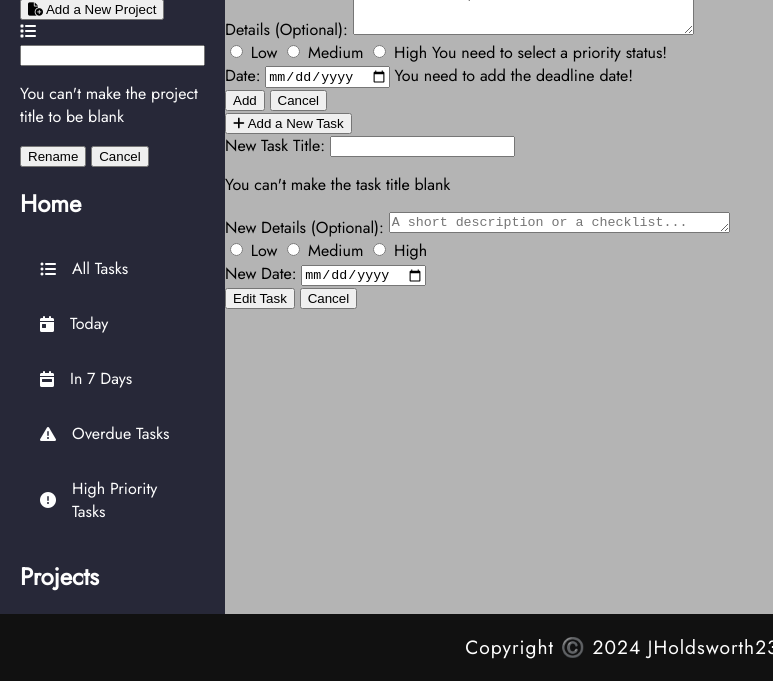
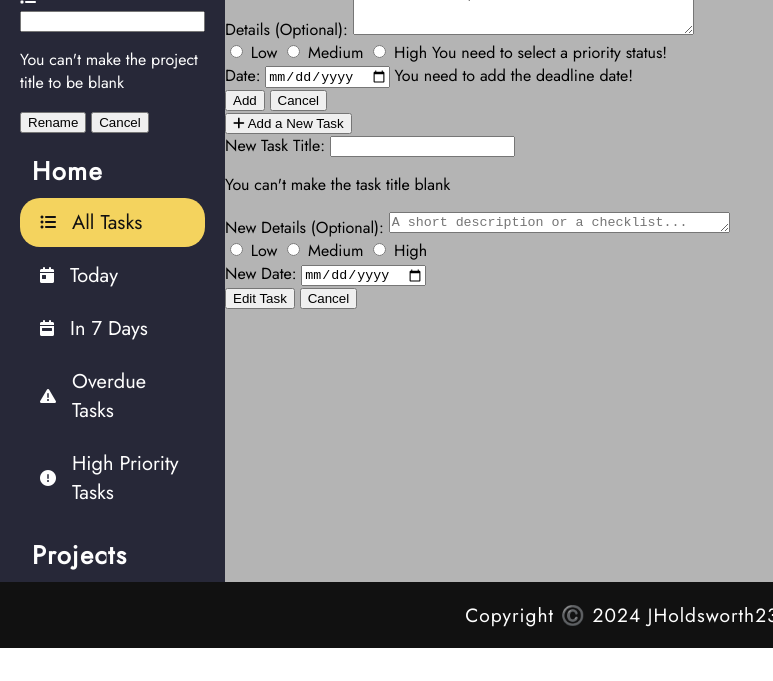
Before and after one commit to JHoldsworth23/umm-what-to-do, a website built with webpack: page template.html in a window 1280 px wide. Shown: the part 733-1414 px from the top of the page, without its empty margins (0-773 px from the left). After the commit the page ends 1381 px from the top, so only its background shows below. Built offline with nearby package versions, Linux system fonts and the light colour scheme.

Commit message:
Add styles for home panels and title

```diff
--- a/src/style.css
+++ b/src/style.css
@@ -31,12 +31,31 @@ header {
     padding: 0 20px;
 }
 
+.home h2, .projects h2 {
+    font-size: 1.6rem;
+    letter-spacing: 1.4px;
+    margin: 20px 12px 8px;
+}
+
 .panel {
     display: flex;
     justify-content: flex-start;
     align-items: center;
     gap: 16px;
+    margin-top: 4px;
     padding: 0 20px;
+    cursor: pointer;
+}
+
+.panel:hover, .selected {
+    background-color: #F4D35E;
+    color: #111111;
+    border-radius: 20px;
+}
+
+.panel > p {
+    font-size: 1.25rem;
+    margin: 10px 0;
 }
 
 /* TASKS SECTION */
```
